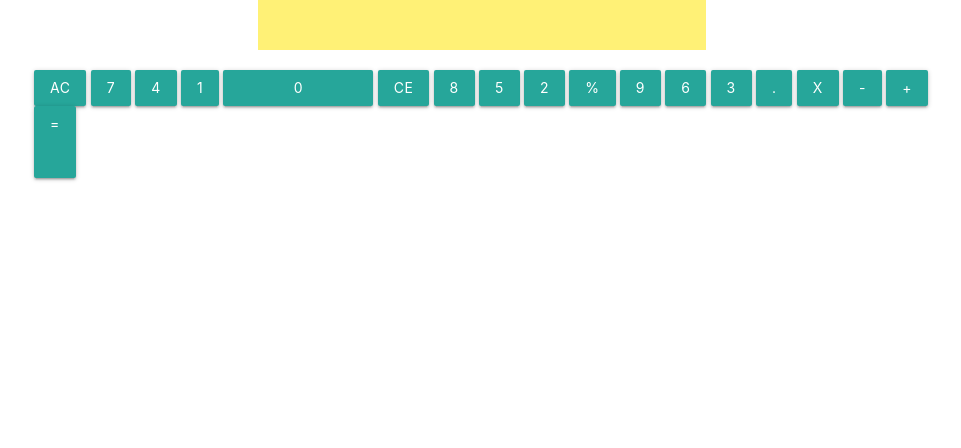
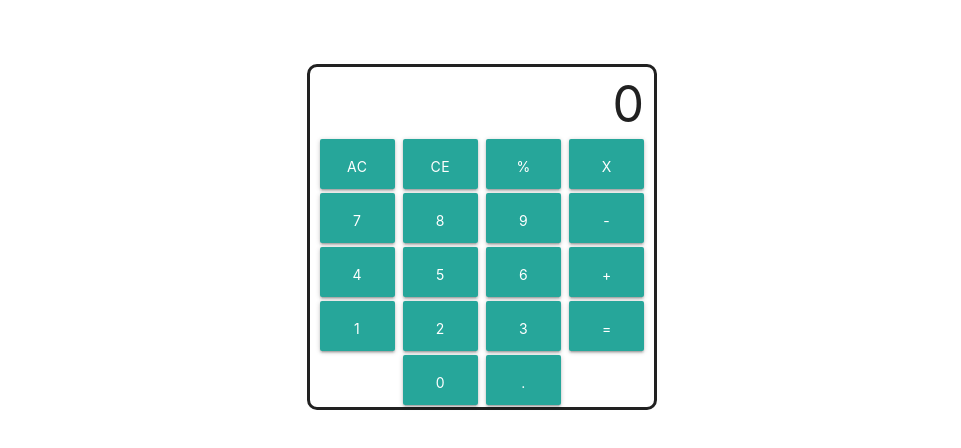
Before and after one commit to cryder9898/jscalc, a plain HTML site: page index.html in a window 1280 px wide. Shown: the whole page, without its empty margins (158-1119 px from the left). Drawn offline with nearby package versions, Linux system fonts and the light colour scheme.

Commit message:
created buttons and display for calc with some formatting

```diff
--- a/css/style.css
+++ b/css/style.css
@@ -1,12 +1,30 @@
+.calc{
+	border-radius: 10px;
+	margin-top: 5%;
+	border-style: solid;
+	text-align: center;
+	width: 350px;
+}
+
+.display {
+	padding-right: 10px;
+	font-size: 50px;
+	text-align: right;
+	height: 70px;
+}
+
+.calc-btn {
+	margin: 2px;
+	padding: 10px;
+	height: 50px;
+	width: 75px;
+}
+
 .zero {
-	width: 150px;
+	width: 100px !important;
 }
 
 .equals {
-	height: 72px;
+	font-size: 25px;
+	height: 104px !important;
 }
-
-.display {
-	width: 200px;
-	height: 50px;
-}
--- a/index.html
+++ b/index.html
@@ -7,30 +7,27 @@
 	<link rel="stylesheet" type="text/css" href="css/style.css">
 </head>
 	<body>
-		<div class="container">
-			<div class="row">
-				<div class="display col s6 offset-s3 yellow lighten-2"></div>
+		<div class="calc container">
+			<div id="screen" class="display">
 			</div>
-			<div class="row">
-					<a class="btn">AC</a>
-					<a class="btn">7</a>
-					<a class="btn">4</a>
-					<a class="btn">1</a>
-					<a class="zero btn">0</a>
-					<a class="btn">CE</a>
-					<a class="btn">8</a>
-					<a class="btn">5</a>
-					<a class="btn">2</a>
-					<a class="btn">%</a>
-					<a class="btn">9</a>
-					<a class="btn">6</a>
-					<a class="btn">3</a>
-					<a class="btn">.</a>
-					<a class="btn">X</a>
-					<a class="btn">-</a>
-					<a class="btn">+</a>
-					<a class="equals btn">=</a>
-			</div>
+			<a id="AC" class="calc-btn btn">AC</a>
+			<a id="CE" class="calc-btn btn">CE</a>
+			<a id="%" class="calc-btn btn">%</a>
+			<a id="x" class="calc-btn btn">x</a>
+			<a id="7" class="calc-btn btn">7</a>
+			<a id="8" class="calc-btn btn">8</a>
+			<a id="9" class="calc-btn btn">9</a>
+			<a id="-" class="calc-btn btn">-</a>
+			<a id="4" class="calc-btn btn">4</a>
+			<a id="5" class="calc-btn btn">5</a>
+			<a id="6" class="calc-btn btn">6</a>
+			<a id="+" class="calc-btn btn">+</a>
+			<a id="1" class="calc-btn btn">1</a>
+			<a id="2" class="calc-btn btn">2</a>
+			<a id="3" class="calc-btn btn">3</a>
+			<a id="=" class="calc-btn btn">=</a>
+			<a id="0" class="calc-btn btn">0</a>
+			<a id="." class="calc-btn btn">.</a>
 		</div>
 		<script type="text/javascript" src="https://code.jquery.com/jquery-2.1.1.min.js"></script>
   		<script type="text/javascript" src="https://cdnjs.cloudflare.com/ajax/libs/materialize/0.98.0/js/materialize.min.js"></script>
--- a/js/calc_script.js
+++ b/js/calc_script.js
@@ -0,0 +1,19 @@
+
+$(document).ready(function(){
+	$('#screen').text(0);
+    $('.calc-btn').click(function () {
+    	var id = this.id;
+
+    	// resets back to zero
+    	if (id === "AC" || id === "CE") {
+    		$('#screen').text(0);
+    	}
+
+    	if ($('#screen').text() === 0) {
+    		$('#screen').text(id);
+    	} else {
+    		$('#screen').append(id);
+    	}
+
+    });
+});
```
